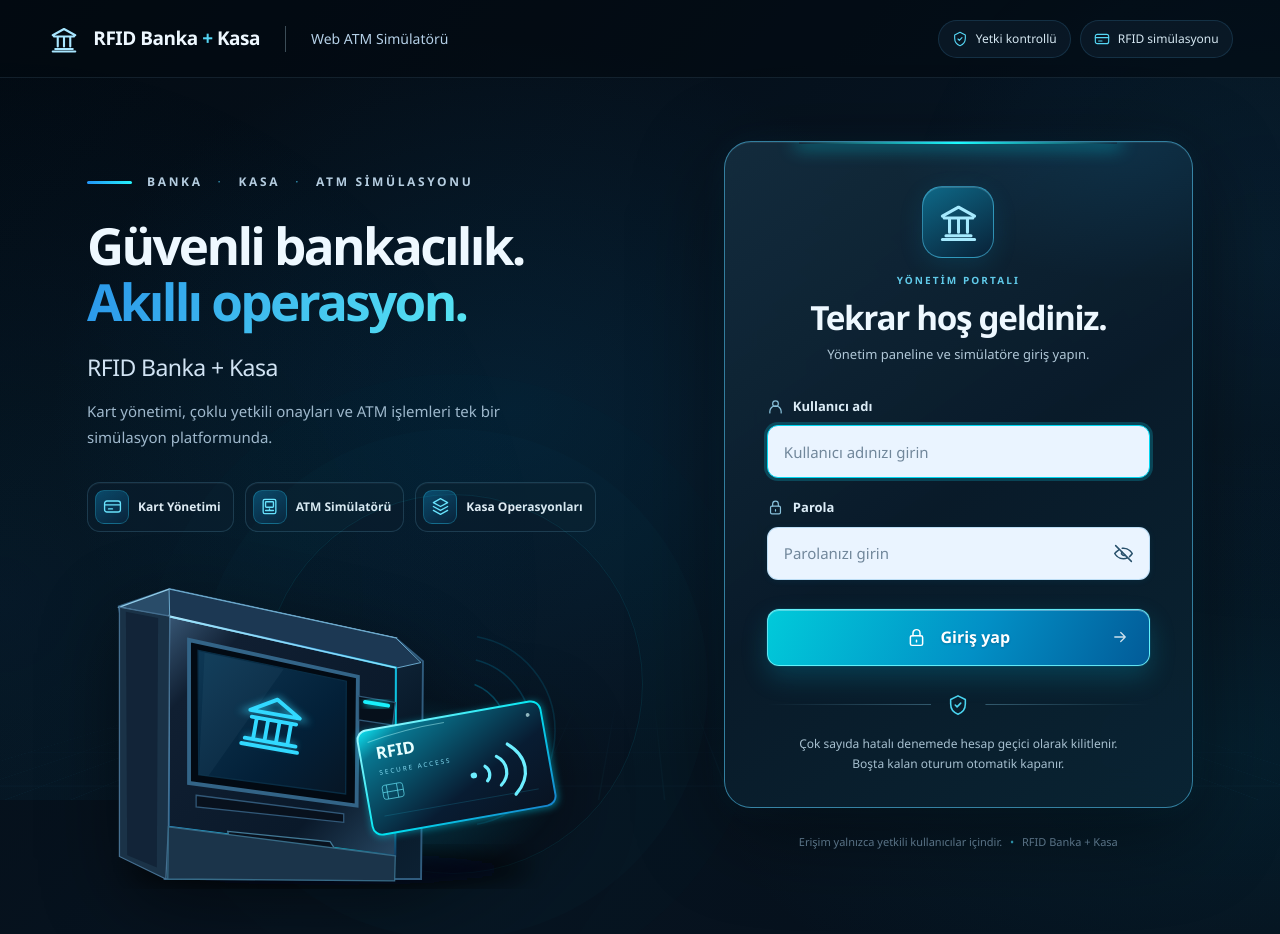
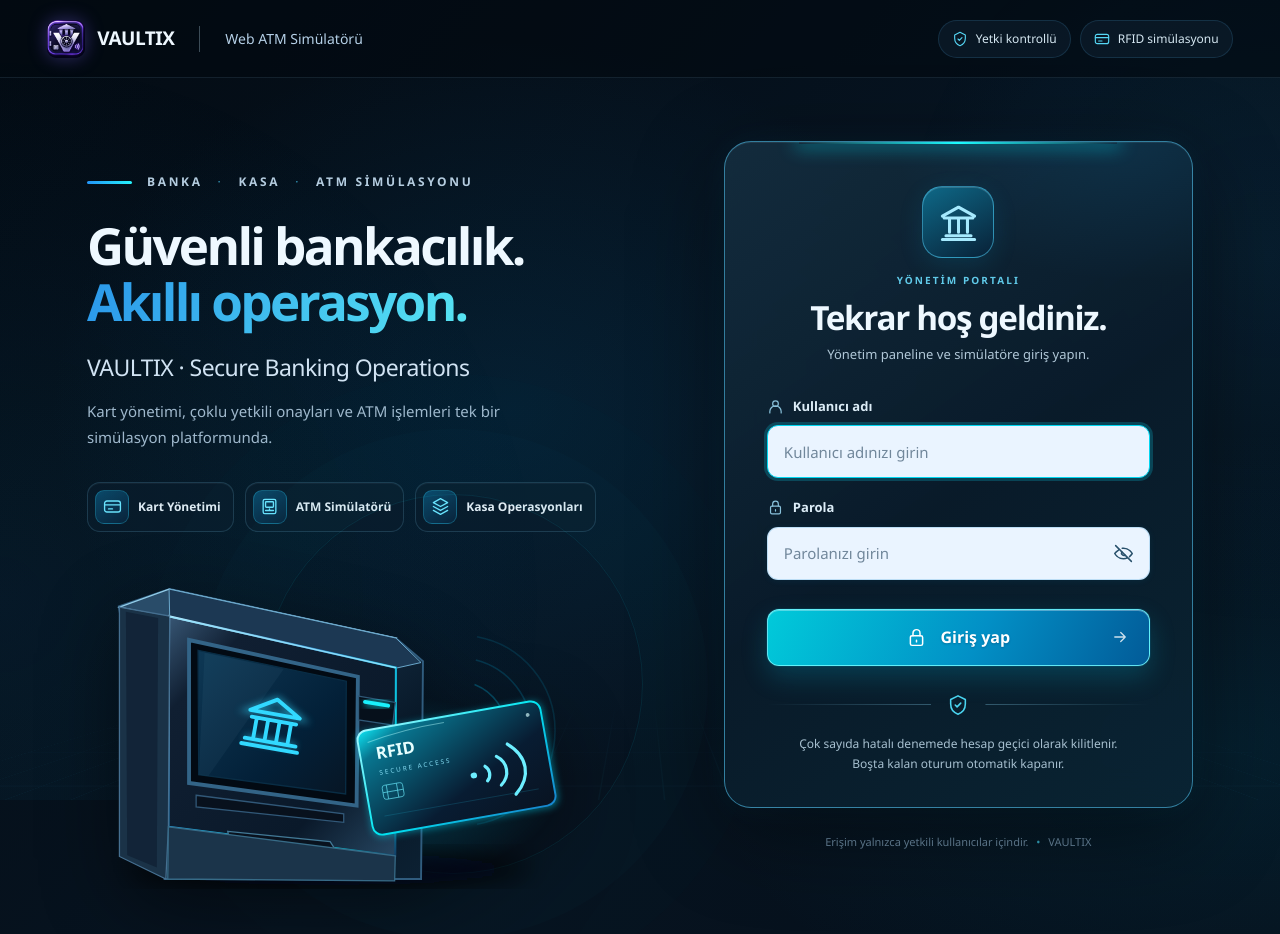
Before and after one commit to ikrabaser/rfid-multisig-atm, a Django app: page /giris/ in a window 1280 px wide. Run offline with Django 5.2, Linux system fonts and the light colour scheme.

Commit message:
feat: rebrand UI as VAULTIX with new logo

```diff
--- a/backend/banka/admin.py
+++ b/backend/banka/admin.py
@@ -363,3 +363,8 @@ class YonetimTalebiAdmin(admin.ModelAdmin):
 @admin.register(YonetimOyu)
 class YonetimOyuAdmin(SadeceOkunur):
     list_display = ("talep", "kullanici", "karar", "zaman")
+
+
+admin.site.site_header = "VAULTIX Yönetim"
+admin.site.site_title = "VAULTIX"
+admin.site.index_title = "Yönetim paneli"
--- a/backend/banka/static/banka/command-center-v42.css
+++ b/backend/banka/static/banka/command-center-v42.css
@@ -671,3 +671,4 @@ input:focus-visible, summary:focus-visible {
 @media(prefers-reduced-motion: reduce) {
   *, *::before, *::after { scroll-behavior: auto !important; }
 }
+.brand-logo { width: 36px; height: 36px; border-radius: 9px; display: block; flex: none; box-shadow: 0 0 0 1px #71669a55; }
--- a/backend/banka/static/banka/giris-premium.css
+++ b/backend/banka/static/banka/giris-premium.css
@@ -108,3 +108,6 @@ svg { display: block; width: 1em; height: 1em; fill: none; stroke: currentColor;
 @media (max-width: 760px) { .topbar { height: 67px; } .topbar-inner { padding: 0 17px; gap: 12px; } .brand { font-size: 15px; gap: 7px; } .brand-symbol { width: 29px; font-size: 24px; } .brand-divider,.topbar-product,.status-list { display: none; } .layout { display:flex; flex-direction: column; align-items: stretch; padding: 36px 17px 40px; gap: 26px; }.intro { padding: 0; min-height: auto; }.eyebrow { margin-bottom: 14px; font-size: 10px; letter-spacing: .16em; gap: 9px; }.eyebrow-line { width: 27px; }.intro h1 { font-size: clamp(33px,8.5vw,45px); margin-bottom: 12px; }.hero-subtitle { margin-bottom: 7px; }.hero-description { font-size: 13px; line-height: 1.6; }.feature-strip { margin-top: 17px; gap: 7px; }.feature { font-size: 10px; padding: 5px 7px 5px 5px; gap: 6px; }.feature-icon { width: 28px;height: 28px;font-size:16px;}.hero-visual { display: none; }.login-area { padding: 0; }.login-panel { padding: 26px 23px 25px; border-radius: 22px; }.panel-logo { width: 60px; height: 60px; font-size: 33px; margin-bottom: 12px; }.panel-heading { margin-bottom: 24px; }.panel-heading h2 { font-size: 28px; }.bottom-grid { height: 15vh; } }
 @media (max-width: 350px) { .feature-strip { display: grid; grid-template-columns: 1fr 1fr; } .login-panel { padding: 24px 17px; }.login-form label { margin-top: 15px; } }
 @media (prefers-reduced-motion: reduce) { *,*:before,*:after { transition-duration: .01ms !important; animation-duration: .01ms !important; scroll-behavior: auto !important; } }
+
+.brand-logo { width: 38px; height: 38px; border-radius: 10px; display: block; box-shadow: 0 0 18px rgba(130, 100, 255, .35); }
+@media (max-width: 760px) { .brand-logo { width: 30px; height: 30px; } }
--- a/backend/banka/static/banka/operasyon.css
+++ b/backend/banka/static/banka/operasyon.css
@@ -57,3 +57,4 @@ td.sayi, th.sayi { text-align:right; }
 .canli.acik::before { color:var(--ok); }
 details summary { cursor:pointer; color:var(--soluk); font-size:13px; }
 @media (max-width:600px) { .ust nav { margin-left:0; } }
+.ust h1 img { border-radius:7px; vertical-align:-6px; margin-right:8px; }
--- a/backend/banka/templates/banka/giris.html
+++ b/backend/banka/templates/banka/giris.html
@@ -6,7 +6,8 @@
   <meta name="robots" content="noindex, nofollow">
   <meta name="color-scheme" content="dark">
   <meta name="theme-color" content="#06121e">
-  <title>Giriş | RFID Banka + Kasa</title>
+  <title>Giriş | VAULTIX</title>
+  <link rel="icon" type="image/png" href="{% static 'banka/vaultix-favicon.png' %}">
   <link rel="stylesheet" href="{% static 'banka/giris-premium.css' %}">
   <script src="{% static 'banka/giris-premium.js' %}" defer></script>
 </head>
@@ -29,9 +30,9 @@
   <div class="page-aura" aria-hidden="true"></div>
   <header class="topbar">
     <div class="topbar-inner">
-      <a class="brand" href="{% url 'giris' %}" aria-label="RFID Banka + Kasa giriş sayfası">
-        <span class="brand-symbol"><svg><use href="#i-bank"/></svg></span>
-        <span class="brand-name">RFID Banka <span class="brand-plus">+</span> Kasa</span>
+      <a class="brand" href="{% url 'giris' %}" aria-label="VAULTIX giriş sayfası">
+        <img class="brand-logo" src="{% static 'banka/vaultix-ikon.png' %}" width="38" height="38" alt="">
+        <span class="brand-name">VAULTIX</span>
       </a>
       <div class="brand-divider" aria-hidden="true"></div>
       <span class="topbar-product">Web ATM Simülatörü</span>
@@ -47,7 +48,7 @@
     <section class="intro" aria-labelledby="hero-title">
       <div class="eyebrow"><span class="eyebrow-line"></span>BANKA <b>·</b> KASA <b>·</b> ATM SİMÜLASYONU</div>
       <h1 id="hero-title">Güvenli bankacılık.<br><span>Akıllı operasyon.</span></h1>
-      <p class="hero-subtitle">RFID Banka + Kasa</p>
+      <p class="hero-subtitle">VAULTIX · Secure Banking Operations</p>
       <p class="hero-description">Kart yönetimi, çoklu yetkili onayları ve ATM işlemleri tek bir simülasyon platformunda.</p>
       <div class="feature-strip" aria-label="Platform modülleri">
         <span class="feature"><span class="feature-icon"><svg><use href="#i-card"/></svg></span>Kart Yönetimi</span>
@@ -109,7 +110,7 @@
         <div class="security-divider"><span></span><svg><use href="#i-shield"/></svg><span></span></div>
         <p class="security-caption">Çok sayıda hatalı denemede hesap geçici olarak kilitlenir.<br>Boşta kalan oturum otomatik kapanır.</p>
       </div>
-      <p class="login-footnote">Erişim yalnızca yetkili kullanıcılar içindir. <span>•</span> RFID Banka + Kasa</p>
+      <p class="login-footnote">Erişim yalnızca yetkili kullanıcılar içindir. <span>•</span> VAULTIX</p>
     </section>
   </main>
   <div class="bottom-grid" aria-hidden="true"></div>
--- a/backend/banka/templates/banka/operasyon.html
+++ b/backend/banka/templates/banka/operasyon.html
@@ -4,12 +4,13 @@
   <meta charset="utf-8">
   <meta name="viewport" content="width=device-width, initial-scale=1">
   <meta name="robots" content="noindex, nofollow">
-  <title>Banka Operasyon Simülasyonu | RFID Banka + Kasa</title>
+  <title>Banka Operasyon Simülasyonu | VAULTIX</title>
+  <link rel="icon" type="image/png" href="{% static 'banka/vaultix-favicon.png' %}">
   <link rel="stylesheet" href="{% static 'banka/operasyon.css' %}">
 </head>
 <body>
 <header class="ust">
-  <h1>Banka Operasyon Simülasyonu</h1>
+  <h1><img src="{% static 'banka/vaultix-ikon.png' %}" width="26" height="26" alt="">VAULTIX <span class="soluk">/</span> Banka Operasyon Simülasyonu</h1>
   <nav>
     <a href="/">Panel</a>
     <a href="/admin/">Yönetim</a>
--- a/backend/banka/templates/banka/operasyon_kosu.html
+++ b/backend/banka/templates/banka/operasyon_kosu.html
@@ -4,12 +4,13 @@
   <meta charset="utf-8">
   <meta name="viewport" content="width=device-width, initial-scale=1">
   <meta name="robots" content="noindex, nofollow">
-  <title>Simülasyon #{{ kosu.id }} | RFID Banka + Kasa</title>
+  <title>Simülasyon #{{ kosu.id }} | VAULTIX</title>
+  <link rel="icon" type="image/png" href="{% static 'banka/vaultix-favicon.png' %}">
   <link rel="stylesheet" href="{% static 'banka/operasyon.css' %}">
 </head>
 <body>
 <header class="ust">
-  <h1>Simülasyon #{{ kosu.id }}</h1>
+  <h1><img src="{% static 'banka/vaultix-ikon.png' %}" width="26" height="26" alt="">VAULTIX <span class="soluk">/</span> Simülasyon #{{ kosu.id }}</h1>
   <nav>
     <a href="{% url 'operasyon' %}">Tüm koşular</a>
     <a href="/">Panel</a>
--- a/backend/banka/templates/banka/simulator.html
+++ b/backend/banka/templates/banka/simulator.html
@@ -3,13 +3,14 @@
 <head>
   <meta charset="utf-8">
   <meta name="viewport" content="width=device-width, initial-scale=1">
-  <title>ATM Laboratuvarı | RFID Banka + Kasa</title>
+  <title>ATM Laboratuvarı | VAULTIX</title>
+  <link rel="icon" type="image/png" href="{% static 'banka/vaultix-favicon.png' %}">
   <link rel="stylesheet" href="{% static 'banka/simulator.css' %}">
   <link rel="stylesheet" href="{% static 'banka/simulator-v41.css' %}">
 </head>
 <body>
 <header class="ust">
-  <h1>RFID Banka <span class="v41-divider">/</span> ATM Laboratuvarı</h1>
+  <h1><img src="{% static 'banka/vaultix-ikon.png' %}" width="26" height="26" alt="" style="vertical-align:-6px;border-radius:7px;margin-right:8px">VAULTIX <span class="v41-divider">/</span> ATM Laboratuvarı</h1>
   <nav>
     <a href="/">Panel</a>
     <a href="/admin/">Yönetim</a>
```
Also changed, not shown: backend/banka/templates/banka/panel.html (+4 -3 lines), docs/proje-ozeti.md (+1 -1 lines), README.md, backend/banka/static/banka/vaultix-favicon.png (added), backend/banka/static/banka/vaultix-ikon.png (added), 1 other file.
